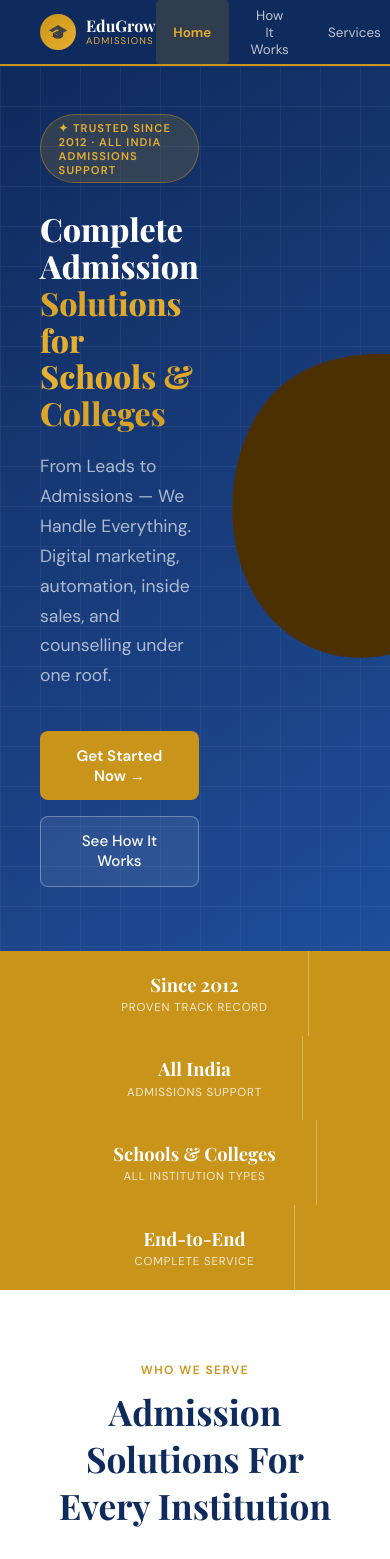
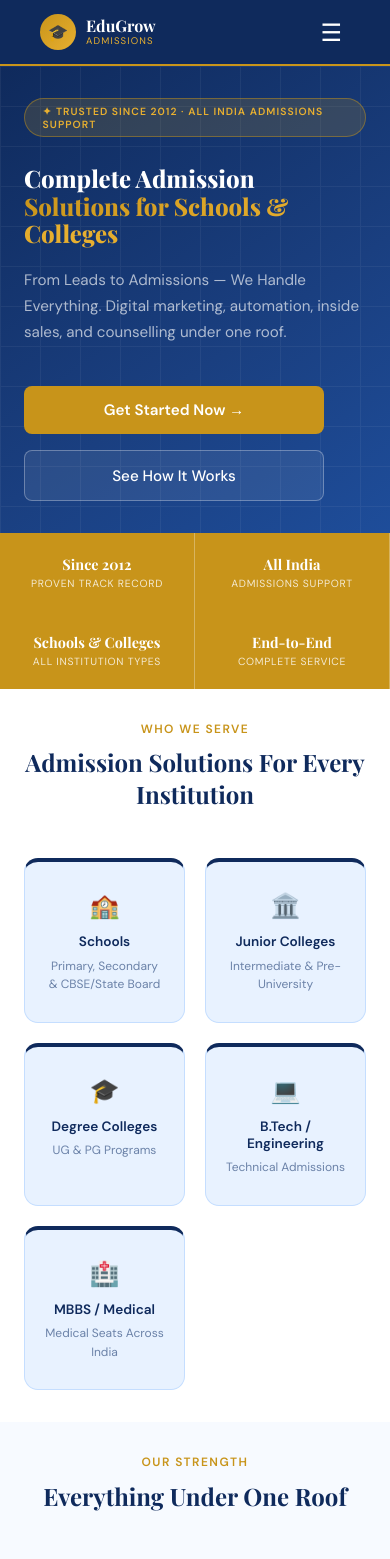
Before and after one commit to abhiyeduru/EduGrow, a React (Vite) app: page / in a window 390 px wide. Shown: the top 1559 px of the page. Built offline with nearby package versions, Linux system fonts and the light colour scheme.

Commit message:
mobile version

```diff
--- a/components/Nav.jsx
+++ b/components/Nav.jsx
@@ -1,9 +1,17 @@
+import { useState } from "react";
 import { colors } from "../styles/theme";
 
 export default function Nav({ page, setPage }) {
   const links = ["Home", "How It Works", "Services", "Contact"];
+  const [menuOpen, setMenuOpen] = useState(false);
+
+  const handleNavClick = (link) => {
+    setPage(link);
+    setMenuOpen(false);
+  };
 
   return (
+    <>
       <nav
         style={{
           position: "fixed",
@@ -27,7 +35,7 @@ export default function Nav({ page, setPage }) {
             gap: "10px",
             cursor: "pointer",
           }}
-        onClick={() => setPage("Home")}
+          onClick={() => handleNavClick("Home")}
         >
           <div
             style={{
@@ -43,7 +51,7 @@ export default function Nav({ page, setPage }) {
           >
             🎓
           </div>
-        <div>
+          <div style={{ display: "flex", flexDirection: "column" }}>
             <div
               style={{
                 fontFamily: "'Playfair Display', serif",
@@ -67,12 +75,23 @@ export default function Nav({ page, setPage }) {
             </div>
           </div>
         </div>
-      <div style={{ display: "flex", gap: "0.25rem" }}>
+
+        {/* Desktop Menu */}
+        <div
+          style={{
+            display: "flex",
+            gap: "0.25rem",
+            "@media (max-width: 768px)": {
+              display: "none",
+            },
+          }}
+          className="desktop-menu"
+        >
           {links.map((l) => (
             <button
               key={l}
               className="nav-btn"
-            onClick={() => setPage(l)}
+              onClick={() => handleNavClick(l)}
               style={{
                 border: "none",
                 padding: "0.5rem 1.1rem",
@@ -89,6 +108,89 @@ export default function Nav({ page, setPage }) {
             </button>
           ))}
         </div>
+
+        {/* Mobile Hamburger */}
+        <button
+          onClick={() => setMenuOpen(!menuOpen)}
+          style={{
+            display: "none",
+            background: "none",
+            border: "none",
+            color: colors.white,
+            fontSize: "1.5rem",
+            cursor: "pointer",
+            padding: "0.5rem",
+          }}
+          className="hamburger-btn"
+        >
+          ☰
+        </button>
       </nav>
+
+      {/* Mobile Menu */}
+      {menuOpen && (
+        <div
+          style={{
+            position: "fixed",
+            top: "66px",
+            left: 0,
+            right: 0,
+            background: colors.navy,
+            borderBottom: `2px solid ${colors.gold}`,
+            zIndex: 99,
+            display: "none",
+            flexDirection: "column",
+            animation: "slideDown 0.3s ease",
+          }}
+          className="mobile-menu"
+        >
+          {links.map((l) => (
+            <button
+              key={l}
+              onClick={() => handleNavClick(l)}
+              style={{
+                border: "none",
+                padding: "1rem 2.5rem",
+                background:
+                  page === l ? "rgba(200,148,26,0.18)" : "transparent",
+                color: page === l ? colors.goldLight : "rgba(255,255,255,0.72)",
+                fontSize: "0.95rem",
+                fontWeight: page === l ? "600" : "400",
+                textAlign: "left",
+                cursor: "pointer",
+                transition: "all 0.18s",
+                borderBottom: `1px solid rgba(200,148,26,0.2)`,
+              }}
+            >
+              {l}
+            </button>
+          ))}
+        </div>
+      )}
+
+      <style>{`
+        @media (max-width: 768px) {
+          .desktop-menu {
+            display: none !important;
+          }
+          .hamburger-btn {
+            display: block !important;
+          }
+          .mobile-menu {
+            display: flex !important;
+          }
+        }
+        @keyframes slideDown {
+          from {
+            opacity: 0;
+            transform: translateY(-10px);
+          }
+          to {
+            opacity: 1;
+            transform: translateY(0);
+          }
+        }
+      `}</style>
+    </>
   );
 }
--- a/pages/Home.jsx
+++ b/pages/Home.jsx
@@ -8,7 +8,7 @@ export default function Home({ setPage }) {
       <div
         style={{
           background: `linear-gradient(145deg, ${colors.navy} 0%, ${colors.navyMid} 60%, #1E4D9A 100%)`,
-          padding: "3rem 2.5rem 4rem",
+          padding: "clamp(2rem, 5vw, 3rem) clamp(1.5rem, 5vw, 2.5rem)",
           position: "relative",
           overflow: "hidden",
         }}
@@ -29,7 +29,7 @@ export default function Home({ setPage }) {
             maxWidth: "1200px",
             margin: "0 auto",
             display: "grid",
-            gridTemplateColumns: "1fr 1fr",
+            gridTemplateColumns: "repeat(auto-fit, minmax(300px, 1fr))",
             gap: "2rem",
             alignItems: "center",
             position: "relative",
@@ -48,11 +48,11 @@ export default function Home({ setPage }) {
                 borderRadius: "100px",
                 padding: "0.35rem 1.1rem",
                 marginBottom: "1.75rem",
+                fontSize: "clamp(0.65rem, 2vw, 0.7rem)",
               }}
             >
               <span
                 style={{
-                  fontSize: "0.7rem",
                   color: colors.goldLight,
                   fontWeight: "600",
                   letterSpacing: "0.1em",
@@ -66,7 +66,7 @@ export default function Home({ setPage }) {
               className="fade-up-1"
               style={{
                 fontFamily: "'Playfair Display', serif",
-                fontSize: "clamp(2rem, 5.5vw, 3.8rem)",
+                fontSize: "clamp(1.5rem, 6vw, 3.8rem)",
                 fontWeight: "800",
                 color: colors.white,
                 lineHeight: 1.15,
@@ -91,7 +91,7 @@ export default function Home({ setPage }) {
               className="fade-up-2"
               style={{
                 color: "rgba(255,255,255,0.65)",
-                fontSize: "1.1rem",
+                fontSize: "clamp(0.95rem, 3vw, 1.1rem)",
                 marginBottom: "2.5rem",
                 lineHeight: 1.7,
               }}
@@ -102,7 +102,12 @@ export default function Home({ setPage }) {
             </p>
             <div
               className="fade-up-3"
-              style={{ display: "flex", gap: "1rem", flexWrap: "wrap" }}
+              style={{
+                display: "flex",
+                gap: "1rem",
+                flexWrap: "wrap",
+                flexDirection: "column",
+              }}
             >
               <button
                 className="cta-btn"
@@ -116,6 +121,8 @@ export default function Home({ setPage }) {
                   fontWeight: "600",
                   fontSize: "0.95rem",
                   transition: "all 0.2s",
+                  width: "100%",
+                  maxWidth: "300px",
                 }}
               >
                 Get Started Now →
@@ -132,6 +139,8 @@ export default function Home({ setPage }) {
                   fontWeight: "500",
                   fontSize: "0.95rem",
                   transition: "all 0.2s",
+                  width: "100%",
+                  maxWidth: "300px",
                 }}
               >
                 See How It Works
@@ -139,15 +148,37 @@ export default function Home({ setPage }) {
             </div>
           </div>
 
-          {/* Right 3D */}
-          <div style={{ height: "400px" }}>
+          {/* Right 3D - Hidden on mobile */}
+          <div
+            style={{
+              height: "400px",
+              display: "none",
+            }}
+            className="hero-3d"
+          >
             <Hero3D />
           </div>
         </div>
+
+        <style>{`
+          @media (min-width: 769px) {
+            .hero-3d {
+              display: block !important;
+            }
+          }
+        `}</style>
       </div>
 
       {/* Stats bar */}
-      <div style={{ background: colors.gold, display: "flex", justifyContent: "center", flexWrap: "wrap" }}>
+      <div
+        style={{
+          background: colors.gold,
+          display: "grid",
+          gridTemplateColumns: "repeat(auto-fit, minmax(150px, 1fr))",
+          justifyContent: "center",
+          flexWrap: "wrap",
+        }}
+      >
         {[
           ["Since 2012", "Proven Track Record"],
           ["All India", "Admissions Support"],
@@ -157,7 +188,7 @@ export default function Home({ setPage }) {
           <div
             key={l}
             style={{
-              padding: "1.3rem 2.5rem",
+              padding: "1.3rem 1.5rem",
               textAlign: "center",
               borderRight: "1px solid rgba(255,255,255,0.3)",
             }}
@@ -167,7 +198,7 @@ export default function Home({ setPage }) {
                 fontFamily: "'Playfair Display', serif",
                 color: colors.white,
                 fontWeight: "700",
-                fontSize: "1.15rem",
+                fontSize: "clamp(0.9rem, 3vw, 1.15rem)",
               }}
             >
               {v}
@@ -175,7 +206,7 @@ export default function Home({ setPage }) {
             <div
               style={{
                 color: "rgba(255,255,255,0.8)",
-                fontSize: "0.72rem",
+                fontSize: "clamp(0.65rem, 2vw, 0.72rem)",
                 letterSpacing: "0.07em",
                 textTransform: "uppercase",
                 marginTop: "0.2rem",
@@ -188,7 +219,7 @@ export default function Home({ setPage }) {
       </div>
 
       {/* Who We Serve */}
-      <div style={{ background: colors.white, padding: "4.5rem 2.5rem" }}>
+      <div style={{ background: colors.white, padding: "clamp(2rem, 5vw, 4.5rem) clamp(1.5rem, 5vw, 2.5rem)" }}>
         <div style={{ maxWidth: "1100px", margin: "0 auto" }}>
           <div style={{ textAlign: "center", marginBottom: "3rem" }}>
             <div
@@ -206,7 +237,7 @@ export default function Home({ setPage }) {
             <h2
               style={{
                 fontFamily: "'Playfair Display', serif",
-                fontSize: "2.2rem",
+                fontSize: "clamp(1.5rem, 5vw, 2.2rem)",
                 color: colors.navy,
                 fontWeight: "700",
               }}
@@ -217,7 +248,7 @@ export default function Home({ setPage }) {
           <div
             style={{
               display: "grid",
-              gridTemplateColumns: "repeat(auto-fit, minmax(180px, 1fr))",
+              gridTemplateColumns: "repeat(auto-fit, minmax(150px, 1fr))",
               gap: "1.25rem",
             }}
           >
@@ -240,14 +271,14 @@ export default function Home({ setPage }) {
                   borderTop: `4px solid ${colors.navy}`,
                 }}
               >
-                <div style={{ fontSize: "2rem", marginBottom: "0.75rem" }}>
+                <div style={{ fontSize: "clamp(1.5rem, 4vw, 2rem)", marginBottom: "0.75rem" }}>
                   {icon}
                 </div>
                 <div
                   style={{
                     fontWeight: "700",
                     color: colors.navy,
-                    fontSize: "0.95rem",
+                    fontSize: "clamp(0.85rem, 2vw, 0.95rem)",
                     marginBottom: "0.4rem",
                   }}
                 >
@@ -255,7 +286,7 @@ export default function Home({ setPage }) {
                 </div>
                 <div
                   style={{
-                    fontSize: "0.8rem",
+                    fontSize: "clamp(0.75rem, 2vw, 0.8rem)",
                     color: colors.textMuted,
                     lineHeight: 1.55,
                   }}
@@ -269,7 +300,7 @@ export default function Home({ setPage }) {
       </div>
 
       {/* Quick Services Preview */}
-      <div style={{ background: colors.offWhite, padding: "4.5rem 2.5rem" }}>
+      <div style={{ background: colors.offWhite, padding: "clamp(2rem, 5vw, 4.5rem) clamp(1.5rem, 5vw, 2.5rem)" }}>
         <div style={{ maxWidth: "1100px", margin: "0 auto" }}>
           <div style={{ textAlign: "center", marginBottom: "3rem" }}>
             <div
@@ -287,7 +318,7 @@ export default function Home({ setPage }) {
             <h2
               style={{
                 fontFamily: "'Playfair Display', serif",
-                fontSize: "2.2rem",
+                fontSize: "clamp(1.5rem, 5vw, 2.2rem)",
                 color: colors.navy,
                 fontWeight: "700",
               }}
@@ -339,14 +370,14 @@ export default function Home({ setPage }) {
                   borderLeft: `4px solid ${accent}`,
                 }}
               >
-                <div style={{ fontSize: "1.8rem", marginBottom: "0.85rem" }}>
+                <div style={{ fontSize: "clamp(1.5rem, 4vw, 1.8rem)", marginBottom: "0.85rem" }}>
                   {icon}
                 </div>
                 <div
                   style={{
                     fontWeight: "700",
                     color: colors.navy,
-                    fontSize: "1rem",
+                    fontSize: "clamp(0.9rem, 2vw, 1rem)",
                     marginBottom: "0.5rem",
                   }}
                 >
@@ -354,7 +385,7 @@ export default function Home({ setPage }) {
                 </div>
                 <div
                   style={{
-                    fontSize: "0.86rem",
+                    fontSize: "clamp(0.8rem, 2vw, 0.86rem)",
                     color: colors.textMuted,
                     lineHeight: 1.65,
                   }}
@@ -389,7 +420,7 @@ export default function Home({ setPage }) {
       <div
         style={{
           background: `linear-gradient(135deg, ${colors.navy} 0%, ${colors.navyLight} 100%)`,
-          padding: "3.5rem 2.5rem",
+          padding: "clamp(2rem, 5vw, 3.5rem) clamp(1.5rem, 5vw, 2.5rem)",
           textAlign: "center",
         }}
       >
@@ -397,7 +428,7 @@ export default function Home({ setPage }) {
           style={{
             fontFamily: "'Playfair Display', serif",
             color: colors.goldLight,
-            fontSize: "1.8rem",
+            fontSize: "clamp(1.3rem, 5vw, 1.8rem)",
             marginBottom: "0.75rem",
             fontWeight: "700",
           }}
@@ -408,7 +439,7 @@ export default function Home({ setPage }) {
           style={{
             color: "rgba(255,255,255,0.6)",
             marginBottom: "2rem",
-            fontSize: "0.95rem",
+            fontSize: "clamp(0.9rem, 2vw, 0.95rem)",
           }}
         >
           Ready to scale your institution's reach and impact? Let's connect.
@@ -423,7 +454,7 @@ export default function Home({ setPage }) {
             padding: "0.9rem 2.4rem",
             borderRadius: "8px",
             fontWeight: "700",
-            fontSize: "1rem",
+            fontSize: "0.95rem",
             transition: "all 0.2s",
           }}
         >
--- a/pages/HowItWorks.jsx
+++ b/pages/HowItWorks.jsx
@@ -65,7 +65,7 @@ export default function HowItWorks() {
       <div
         style={{
           background: `linear-gradient(145deg, ${colors.navy}, ${colors.navyMid})`,
-          padding: "4.5rem 2.5rem 3.5rem",
+          padding: "clamp(2rem, 5vw, 4.5rem) clamp(1.5rem, 5vw, 2.5rem) clamp(2rem, 5vw, 3.5rem)",
           textAlign: "center",
         }}
       >
@@ -85,7 +85,7 @@ export default function HowItWorks() {
           style={{
             fontFamily: "'Playfair Display', serif",
             color: colors.white,
-            fontSize: "2.8rem",
+            fontSize: "clamp(1.8rem, 5vw, 2.8rem)",
             fontWeight: "800",
             marginBottom: "0.75rem",
           }}
@@ -95,7 +95,7 @@ export default function HowItWorks() {
         <p
           style={{
             color: "rgba(255,255,255,0.6)",
-            fontSize: "1rem",
+            fontSize: "clamp(0.9rem, 2vw, 1rem)",
             maxWidth: "520px",
             margin: "0 auto",
           }}
@@ -112,7 +112,7 @@ export default function HowItWorks() {
         }}
       />
 
-      <div style={{ maxWidth: "860px", margin: "0 auto", padding: "4rem 2.5rem" }}>
+      <div style={{ maxWidth: "860px", margin: "0 auto", padding: "clamp(2rem, 5vw, 4rem) clamp(1.5rem, 5vw, 2.5rem)" }}>
         <div style={{ display: "flex", flexDirection: "column", gap: "0" }}>
           {steps.map((step, i) => (
             <div key={step.num} style={{ display: "flex", gap: "0", alignItems: "stretch" }}>
@@ -122,14 +122,14 @@ export default function HowItWorks() {
                   display: "flex",
                   flexDirection: "column",
                   alignItems: "center",
-                  width: "64px",
+                  width: "clamp(50px, 10vw, 64px)",
                   flexShrink: 0,
                 }}
               >
                 <div
                   style={{
-                    width: "48px",
-                    height: "48px",
+                    width: "clamp(40px, 8vw, 48px)",
+                    height: "clamp(40px, 8vw, 48px)",
                     borderRadius: "50%",
                     background: step.color,
                     color: colors.white,
@@ -137,7 +137,7 @@ export default function HowItWorks() {
                     alignItems: "center",
                     justifyContent: "center",
                     fontWeight: "800",
-                    fontSize: "0.8rem",
+                    fontSize: "clamp(0.7rem, 2vw, 0.8rem)",
                     border: `3px solid ${colors.white}`,
                     boxShadow: `0 0 0 2px ${step.color}40`,
                     flexShrink: 0,
@@ -165,15 +165,15 @@ export default function HowItWorks() {
                   flex: 1,
                   background: colors.white,
                   borderRadius: "14px",
-                  padding: "1.5rem 1.75rem",
-                  marginLeft: "1.25rem",
+                  padding: "clamp(1rem, 3vw, 1.5rem) clamp(1rem, 3vw, 1.75rem)",
+                  marginLeft: "clamp(0.75rem, 2vw, 1.25rem)",
                   marginBottom: i < steps.length - 1 ? "1.25rem" : 0,
                   border: `1px solid ${colors.border}`,
                   borderLeft: `4px solid ${step.color}`,
                 }}
               >
                 <div style={{ display: "flex", alignItems: "flex-start", gap: "1rem" }}>
-                  <div style={{ fontSize: "1.8rem", lineHeight: 1 }}>
+                  <div style={{ fontSize: "clamp(1.5rem, 4vw, 1.8rem)", lineHeight: 1 }}>
                     {step.icon}
                   </div>
                   <div style={{ flex: 1 }}>
@@ -181,7 +181,7 @@ export default function HowItWorks() {
                       style={{
                         fontWeight: "700",
                         color: colors.navy,
-                        fontSize: "1.05rem",
+                        fontSize: "clamp(0.9rem, 2vw, 1.05rem)",
                         marginBottom: "0.2rem",
                       }}
                     >
@@ -190,7 +190,7 @@ export default function HowItWorks() {
                     <div
                       style={{
                         display: "inline-block",
-                        fontSize: "0.7rem",
+                        fontSize: "clamp(0.65rem, 1.5vw, 0.7rem)",
                         fontWeight: "600",
                         color: step.color,
                         background: `${step.color}18`,
@@ -204,7 +204,7 @@ export default function HowItWorks() {
                     </div>
                     <div
                       style={{
-                        fontSize: "0.87rem",
+                        fontSize: "clamp(0.8rem, 2vw, 0.87rem)",
                         color: colors.textMuted,
                         lineHeight: 1.65,
                       }}
@@ -224,7 +224,7 @@ export default function HowItWorks() {
             marginTop: "3rem",
             background: colors.navy,
             borderRadius: "16px",
-            padding: "2.5rem",
+            padding: "clamp(1.5rem, 4vw, 2.5rem)",
             textAlign: "center",
           }}
         >
@@ -232,7 +232,7 @@ export default function HowItWorks() {
             style={{
               fontFamily: "'Playfair Display', serif",
               color: colors.goldLight,
-              fontSize: "1.5rem",
+              fontSize: "clamp(1.2rem, 4vw, 1.5rem)",
               fontWeight: "700",
               marginBottom: "0.6rem",
             }}
@@ -242,7 +242,7 @@ export default function HowItWorks() {
           <div
             style={{
               color: "rgba(255,255,255,0.6)",
-              fontSize: "0.9rem",
+              fontSize: "clamp(0.85rem, 2vw, 0.9rem)",
               marginBottom: "1.5rem",
             }}
           >
@@ -258,7 +258,7 @@ export default function HowItWorks() {
               padding: "0.85rem 2.2rem",
               borderRadius: "8px",
               fontWeight: "700",
-              fontSize: "0.95rem",
+              fontSize: "clamp(0.85rem, 2vw, 0.95rem)",
               fontFamily: "'DM Sans', sans-serif",
             }}
           >
--- a/pages/Services.jsx
+++ b/pages/Services.jsx
@@ -51,7 +51,7 @@ export default function Services() {
       <div
         style={{
           background: `linear-gradient(145deg, ${colors.navy}, ${colors.navyMid})`,
-          padding: "4.5rem 2.5rem 3.5rem",
+          padding: "clamp(2rem, 5vw, 4.5rem) clamp(1.5rem, 5vw, 2.5rem) clamp(2rem, 5vw, 3.5rem)",
           textAlign: "center",
         }}
       >
@@ -71,7 +71,7 @@ export default function Services() {
           style={{
             fontFamily: "'Playfair Display', serif",
             color: colors.white,
-            fontSize: "2.8rem",
+            fontSize: "clamp(1.8rem, 5vw, 2.8rem)",
             fontWeight: "800",
             marginBottom: "0.75rem",
           }}
@@ -81,7 +81,7 @@ export default function Services() {
         <p
           style={{
             color: "rgba(255,255,255,0.6)",
-            fontSize: "1rem",
+            fontSize: "clamp(0.9rem, 2vw, 1rem)",
             maxWidth: "520px",
             margin: "0 auto",
           }}
@@ -98,11 +98,11 @@ export default function Services() {
         }}
       />
 
-      <div style={{ maxWidth: "1100px", margin: "0 auto", padding: "4rem 2.5rem" }}>
+      <div style={{ maxWidth: "1100px", margin: "0 auto", padding: "clamp(2rem, 5vw, 4rem) clamp(1.5rem, 5vw, 2.5rem)" }}>
         <div
           style={{
             display: "grid",
-            gridTemplateColumns: "repeat(auto-fit, minmax(310px, 1fr))",
+            gridTemplateColumns: "repeat(auto-fit, minmax(280px, 1fr))",
             gap: "1.5rem",
           }}
         >
@@ -113,7 +113,7 @@ export default function Services() {
               style={{
                 background: colors.white,
                 borderRadius: "16px",
-                padding: "2rem",
+                padding: "clamp(1.5rem, 3vw, 2rem)",
                 border: `1px solid ${colors.border}`,
                 borderTop: `4px solid ${color}`,
                 display: "flex",
@@ -130,7 +130,7 @@ export default function Services() {
                   display: "flex",
                   alignItems: "center",
                   justifyContent: "center",
-                  fontSize: "1.7rem",
+                  fontSize: "clamp(1.5rem, 4vw, 1.7rem)",
                 }}
               >
                 {icon}
@@ -140,7 +140,7 @@ export default function Services() {
                   fontFamily: "'Playfair Display', serif",
                   fontWeight: "700",
                   color: colors.navy,
-                  fontSize: "1.1rem",
+                  fontSize: "clamp(0.95rem, 2vw, 1.1rem)",
                 }}
               >
                 {title}
@@ -150,7 +150,7 @@ export default function Services() {
                   <span
                     key={t}
                     style={{
-                      fontSize: "0.7rem",
+                      fontSize: "clamp(0.65rem, 1.5vw, 0.7rem)",
                       fontWeight: "600",
                       color: color,
                       background: `${color}15`,
@@ -165,7 +165,7 @@ export default function Services() {
               </div>
               <p
                 style={{
-                  fontSize: "0.88rem",
+                  fontSize: "clamp(0.8rem, 2vw, 0.88rem)",
                   color: colors.textMuted,
                   lineHeight: 1.7,
                   margin: 0,
@@ -182,7 +182,7 @@ export default function Services() {
           style={{
             marginTop: "3rem",
             display: "grid",
-            gridTemplateColumns: "repeat(auto-fit, minmax(220px, 1fr))",
+            gridTemplateColumns: "repeat(auto-fit, minmax(200px, 1fr))",
             gap: "1.25rem",
           }}
         >
@@ -211,19 +211,19 @@ export default function Services() {
               style={{
                 background: colors.sky,
                 borderRadius: "14px",
-                padding: "1.5rem",
+                padding: "clamp(1.25rem, 3vw, 1.5rem)",
                 border: `1px solid ${colors.skyMid}`,
                 textAlign: "center",
               }}
             >
-              <div style={{ fontSize: "2rem", marginBottom: "0.6rem" }}>
+              <div style={{ fontSize: "clamp(1.5rem, 4vw, 2rem)", marginBottom: "0.6rem" }}>
                 {icon}
               </div>
               <div
                 style={{
                   fontWeight: "700",
                   color,
-                  fontSize: "0.95rem",
+                  fontSize: "clamp(0.85rem, 2vw, 0.95rem)",
                   marginBottom: "0.4rem",
                 }}
               >
@@ -231,7 +231,7 @@ export default function Services() {
               </div>
               <div
                 style={{
-                  fontSize: "0.82rem",
+                  fontSize: "clamp(0.75rem, 2vw, 0.82rem)",
                   color: colors.textMuted,
                   lineHeight: 1.6,
                 }}
```
Also changed, not shown: pages/Contact.jsx (+20 -17 lines). Lines whose indentation alone changed are shown as unchanged.
